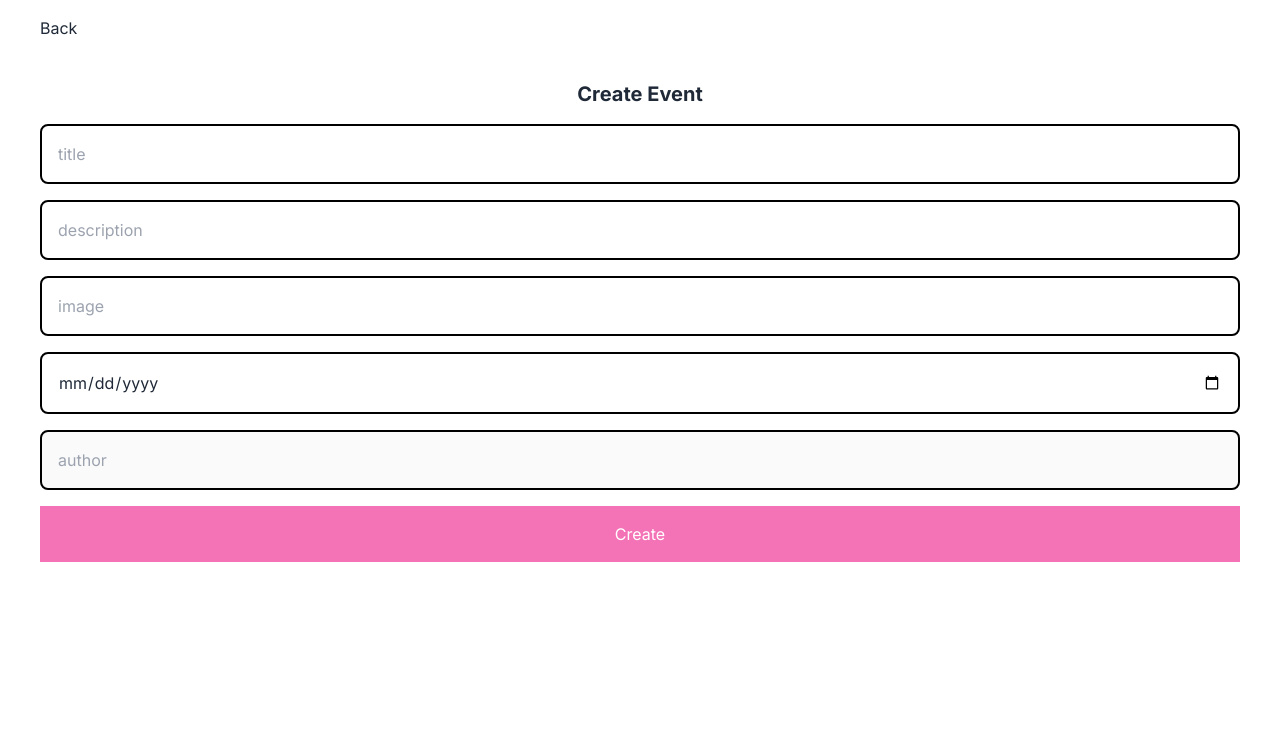
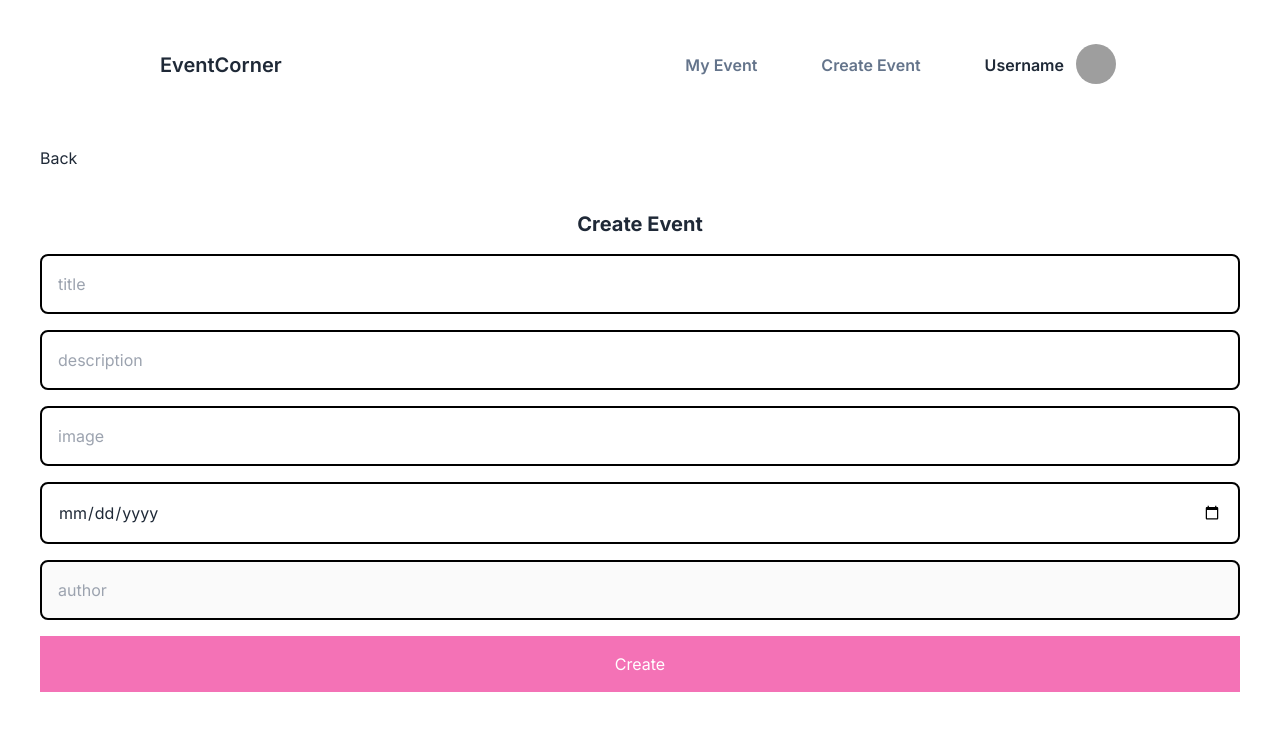
Before and after one commit to fajri-farid/eventmakers-bitwiz, a Next.js app: page /dashboard/create-event in a window 1280 px wide. Shown: the top 730 px of the page. Built offline with nearby package versions, Linux system fonts and the light colour scheme; grey boxes are pictures that could not be loaded.

Commit message:
add header after login

```diff
--- a/src/app/(platform)/dashboard/create-event/page.js
+++ b/src/app/(platform)/dashboard/create-event/page.js
@@ -1,10 +1,12 @@
 import { BackButton } from "@/components/createevent/backBotton";
 import { CreateEvents } from "@/components/createevent/createEvent";
+import { DashHeaderAfter } from "@/components/sharedUI/afterlogin/DashHeaderAfter";
 import React from "react";
 
 export default function page() {
   return (
     <main>
+      <DashHeaderAfter />
       <div className="ml-10 mt-4">
         <BackButton />
       </div>
--- /dev/null
+++ b/src/components/sharedUI/afterlogin/DashHeaderAfter.jsx
@@ -0,0 +1,60 @@
+"use client";
+
+import Link from "next/link";
+
+export const DashHeaderAfter = () => {
+  return (
+    <header>
+      <div className="navbar bg-base-100 justify-between px-40 py-10">
+        <Link href={""} className="font-semibold text-xl text-bitwizz-pink">
+          Event<span>Corner</span>
+        </Link>
+        <div>
+          <div className="flex space-x-16 pr-2">
+            <Link
+              href={""}
+              className="font-semibold text-slate-500 hover:text-slate-700"
+            >
+              My Event
+            </Link>
+            <Link
+              href={""}
+              className="font-semibold text-slate-500 hover:text-slate-700"
+            >
+              Create Event
+            </Link>
+            <div className="font-semibold text-bitwizz-pink">Username</div>
+          </div>
+          <div className="dropdown dropdown-end">
+            <div
+              tabIndex={0}
+              role="button"
+              className="btn btn-ghost btn-circle avatar"
+            >
+              <div className="w-10 rounded-full">
+                <img
+                  alt="avatar"
+                  src="https://daisyui.com/images/stock/photo-1534528741775-53994a69daeb.jpg"
+                />
+              </div>
+            </div>
+            <ul
+              tabIndex={0}
+              className="mt-3 z-[1] p-2 shadow menu menu-sm dropdown-content bg-base-100 rounded-box w-52"
+            >
+              <li>
+                <a className="justify-between">My Event</a>
+              </li>
+              <li>
+                <a>Joined Event</a>
+              </li>
+              <li>
+                <a>Logout</a>
+              </li>
+            </ul>
+          </div>
+        </div>
+      </div>
+    </header>
+  );
+};
--- a/src/components/sharedUI/afterlogin/dashboardheader.jsx
+++ /dev/null
@@ -1,11 +0,0 @@
-import Link from "next/link";
-import React from "react";
-
-export const DashboardHeader = () => {
-  return (
-    <div className="flex justify-between p-4">
-      <h2>EventMakers</h2>
-      <Link href="/dashboard/create-event">Create Events</Link>
-    </div>
-  );
-};
```
